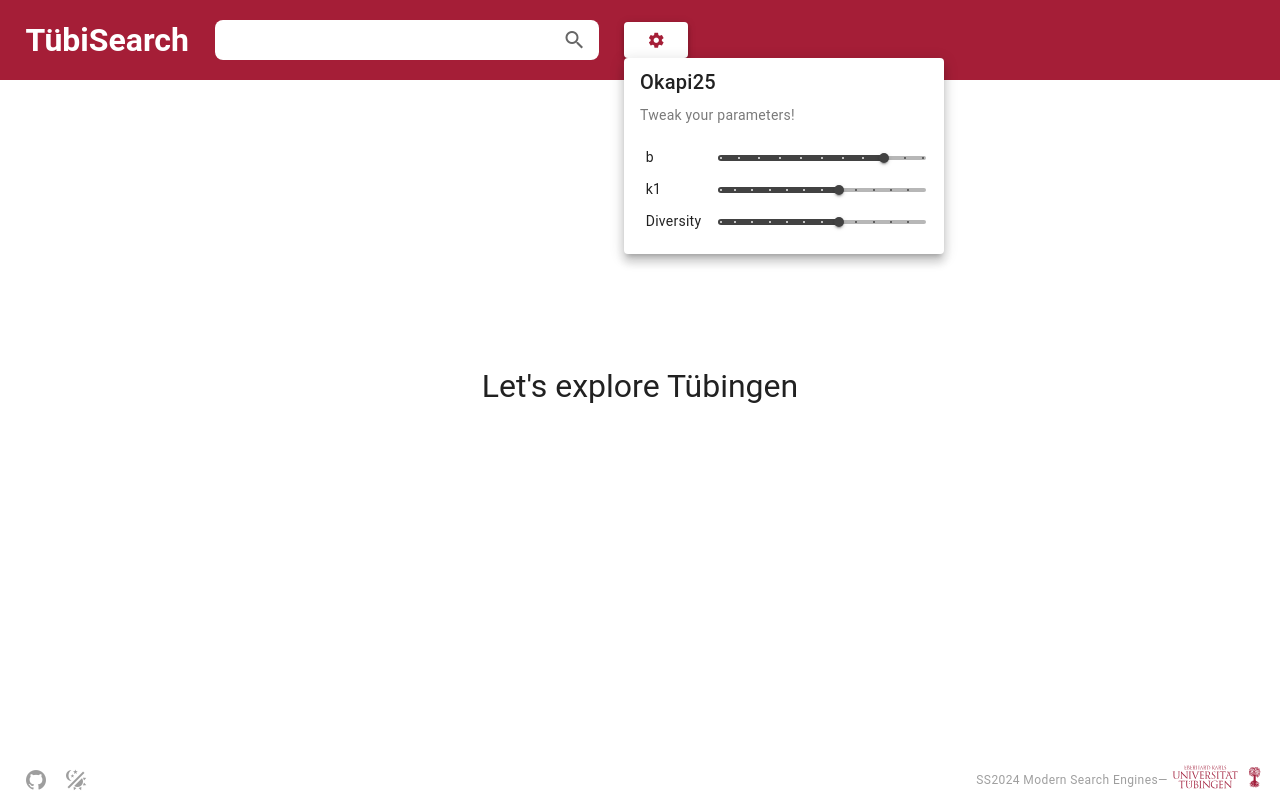
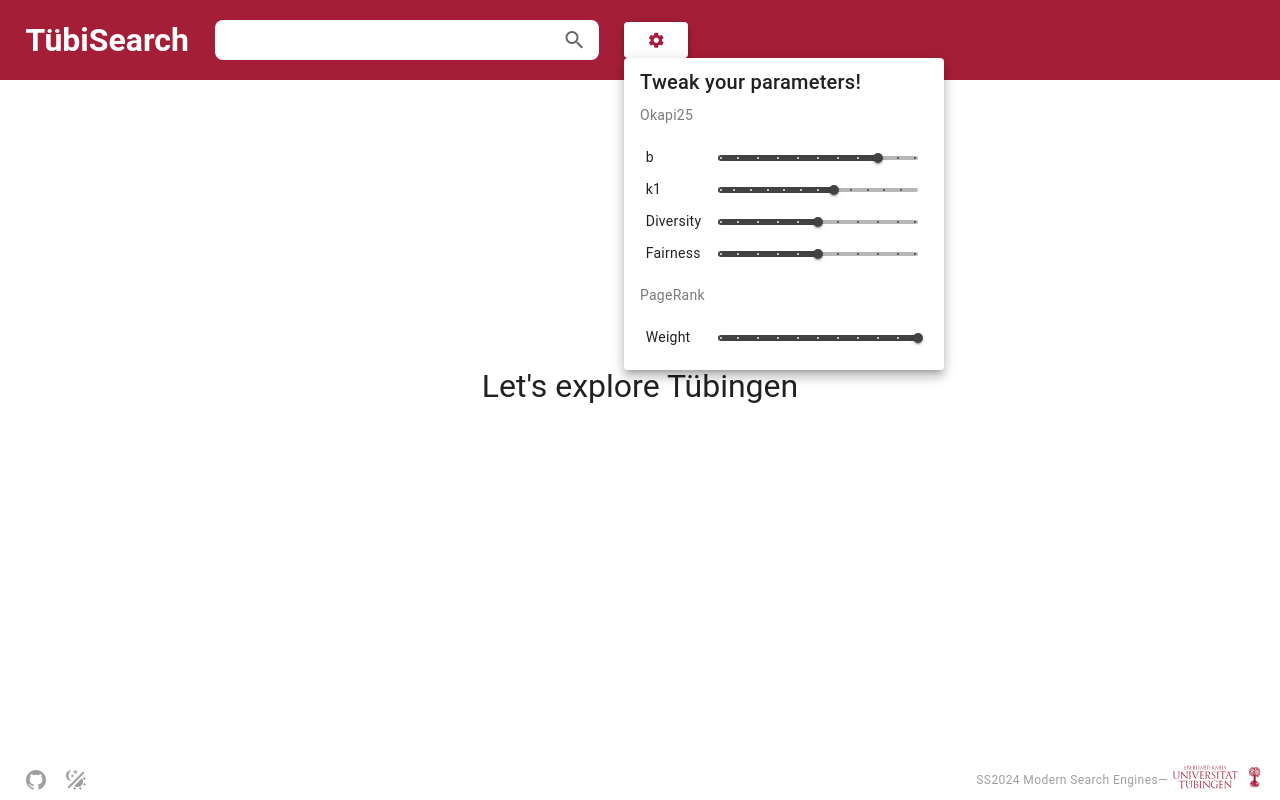
Before and after one commit to malais00/MSE_Group_Project, a Vue app in the folder frontend/: page / in a window 1280 px wide. Both pictures are taken after a click on the button 656 px from the left and 40 px from the top of the page. Built offline with nearby package versions, Linux system fonts and the light colour scheme.

Commit message:
Added Fairness and PageRank weight to frontend control panel, fixed bug where new results were just appended to resultList

```diff
--- a/frontend/src/App.vue
+++ b/frontend/src/App.vue
@@ -1,7 +1,8 @@
 <template>
     <v-app>
         <Header
-            @search-query="(query, b_okapi25_parameter, k1_okapi25_parameter, diversity_okapi25_parameter) => searchQuery(query, 0, b_okapi25_parameter, k1_okapi25_parameter, diversity_okapi25_parameter, true)"
+            @search-query="(query, b_okapi25_parameter, k1_okapi25_parameter, diversity_okapi25_parameter, fairness_okapi25_parameter, pagerank_weight_parameter) =>
+            searchQuery(query, 0, b_okapi25_parameter, k1_okapi25_parameter, diversity_okapi25_parameter, fairness_okapi25_parameter, pagerank_weight_parameter, true)"
             @show-spellchecker="showSpellchecker = true"
             @hide-spellchecker="showSpellchecker = false"
             :show-spellchecker="showSpellchecker"
@@ -14,7 +15,7 @@
                 :loading-results="loadingResults"
                 :maxDocumentsReached="maxDocumentsReached"
                 class="resultDocuments"
-                @fetchMoreResults="(index) => searchQuery(currentQueryReadOnly, index, b_okapi25_parameterReadOnly, k1_okapi25_parameterReadOnly, diversity_okapi25_parameterReadOnly, false)"
+                @fetchMoreResults="(index) => searchQuery(currentQueryReadOnly, index, b_okapi25_parameterReadOnly, k1_okapi25_parameterReadOnly, diversity_okapi25_parameterReadOnly, fairness_okapi25_parameterReadOnly, pagerank_weight_parameterReadOnly, false)"
             />
         </v-main>
 
@@ -46,9 +47,11 @@ export default {
             loadingResults: false,
             searchResults: [],
             currentQueryReadOnly: '',
-            b_okapi25_parameterReadOnly: 0.75,
-            k1_okapi25_parameterReadOnly: 1.5,
-            diversity_okapi25_parameterReadOnly: 1.5,
+            b_okapi25_parameterReadOnly: 0.0,
+            k1_okapi25_parameterReadOnly: 0.0,
+            diversity_okapi25_parameterReadOnly: 0.0,
+            fairness_okapi25_parameterReadOnly: 0.0,
+            pagerank_weight_parameterReadOnly: 0.0,
             snackbarActivator: false,
             snackbarText: '',
             snackbarColor: 'error',
@@ -58,7 +61,7 @@ export default {
         }
     },
     methods: {
-        async searchQuery(query, index, b_okapi25_parameter, k1_okapi25_parameter, diversity_okapi25_parameter, initialQuery=false) {
+        async searchQuery(query, index, b_okapi25_parameter, k1_okapi25_parameter, diversity_okapi25_parameter, fairness_okapi25_parameter, pagerank_weight_parameter, initialQuery=false) {
             if(initialQuery) {
                 this.maxDocumentsReached = false;
             }
@@ -66,16 +69,18 @@ export default {
             this.b_okapi25_parameterReadOnly = b_okapi25_parameter;
             this.k1_okapi25_parameterReadOnly = k1_okapi25_parameter;
             this.diversity_okapi25_parameterReadOnly = diversity_okapi25_parameter;
+            this.fairness_okapi25_parameterReadOnly = fairness_okapi25_parameter;
+            this.pagerank_weight_parameterReadOnly = pagerank_weight_parameter;
             if(query !== "") {
                 this.loadingResults = true;
                 try {
-                    const response = await request.getRequest("/query/"+query+"/"+index+"/okapi/"+b_okapi25_parameter+"/"+k1_okapi25_parameter+"/"+diversity_okapi25_parameter);
+                    const response = await request.getRequest("/query/"+query+"/"+index+"/okapi/"+b_okapi25_parameter+"/"+k1_okapi25_parameter+"/"+diversity_okapi25_parameter+"/"+fairness_okapi25_parameter+"/pagerank/"+pagerank_weight_parameter);
                     if(await checkResponseStatus(200, response)) {
                         const res = await response.json();
                         if(res.length < 10) {
                             this.maxDocumentsReached = true;
                         }
-                        if(this.searchResults.length === 0) {
+                        if(initialQuery) {
                             this.searchResults = res;
                         } else {
                             this.searchResults = this.searchResults.concat(res);
--- a/frontend/src/components/Header.vue
+++ b/frontend/src/components/Header.vue
@@ -52,8 +52,8 @@
                     </v-btn>
                 </template>
                 <v-card style="width: 25vw">
-                    <v-card-title>Okapi25</v-card-title>
-                    <v-card-subtitle>Tweak your parameters!</v-card-subtitle>
+                    <v-card-title>Tweak your parameters!</v-card-title>
+                    <v-card-subtitle>Okapi25</v-card-subtitle>
                     <v-card-text>
                         <div class="okapiContainer">
 <!--                            <span class="okapiText">Okapi25</span>-->
@@ -124,8 +124,66 @@
                                                 hide-details
                                                 thumb-size="10"
                                                 step="0.1"
-                                                min="0.8"
-                                                max="2.0"
+                                                min="0.0"
+                                                max="1.0"
+                                                @update:modelValue="changeDiversity"
+                                            ></v-slider>
+                                        </div>
+                                    </template>
+                                </v-tooltip>
+                                <v-tooltip
+                                    :text="fairness_description"
+                                    location="bottom"
+                                >
+                                    <template v-slot:activator="{ props }">
+                                        <div
+                                            class="sliderContainer"
+                                            v-bind="props"
+                                        >
+                                            <span class="parameterTitle">Fairness</span>
+                                            <v-slider
+                                                v-model="fairness_okapi25_parameter"
+                                                :thumb-label="true"
+                                                show-ticks="always"
+                                                density="compact"
+                                                hide-details
+                                                thumb-size="10"
+                                                step="0.1"
+                                                min="0.0"
+                                                max="1.0"
+                                                @update:modelValue="changeFairness"
+                                            ></v-slider>
+                                        </div>
+                                    </template>
+                                </v-tooltip>
+                                <span v-show="tradeOffDiversityFairnessWarning" class="errormsg">Tradeoff: Diversity + Fairness can't exceed 1.0</span>
+                            </div>
+                        </div>
+                    </v-card-text>
+                    <v-card-subtitle>PageRank</v-card-subtitle>
+                    <v-card-text>
+                        <div class="okapiContainer">
+                            <div class="sliderGroupContainer">
+                                <v-tooltip
+                                    :text="pagerank_weight_description"
+                                    location="bottom"
+                                >
+                                    <template v-slot:activator="{ props }">
+                                        <div
+                                            class="sliderContainer"
+                                            v-bind="props"
+                                        >
+                                            <span class="parameterTitle">Weight</span>
+                                            <v-slider
+                                                v-model="pagerank_weight_parameter"
+                                                :thumb-label="true"
+                                                show-ticks="always"
+                                                density="compact"
+                                                hide-details
+                                                thumb-size="10"
+                                                step="0.1"
+                                                min="0.0"
+                                                max="1.0"
                                             ></v-slider>
                                         </div>
                                     </template>
@@ -160,21 +218,39 @@ export default {
             documents: [],
             b_okapi25_parameter: 0.75,
             k1_okapi25_parameter: 1.5,
-            diversity_okapi25_parameter: 1.5,
+            diversity_okapi25_parameter: 0.5,
+            fairness_okapi25_parameter: 0.5,
+            pagerank_weight_parameter: 1.0,
             b_description: "The b parameter makes sure that search results aren't biased towards very long or very short documents.",
             k1_description: "The k1 parameter ensures that documents with more instances of the search term are ranked higher.",
-            diversity_description: "The diversity parameter in search engine queries helps ensure that the search results include a wide variety of information on the topic, rather than repeating similar content."
+            diversity_description: "The diversity parameter in search engine queries helps ensure that the search results include a wide variety of information on the topic, rather than repeating similar content.",
+            fairness_description: "The fairness parameter in search engine queries aims to balance the visibility of content from different sources or perspectives.",
+            pagerank_weight_description: "The PageRank Weight parameter if more referenced sites get displayed more frequently.",
+
+            tradeOffDiversityFairnessWarning: false,
         };
     },
     methods: {
         sendSearchQuery() {
-            this.$emit('search-query', this.query, this.b_okapi25_parameter, this.k1_okapi25_parameter, this.diversity_okapi25_parameter)
+            this.$emit('search-query', this.query, this.b_okapi25_parameter, this.k1_okapi25_parameter, this.diversity_okapi25_parameter, this.fairness_okapi25_parameter, this.pagerank_weight_parameter)
         },
         sendSpellcheckedQuery() {
             this.query = this.correctedQuery;
             this.$emit('hide-spellchecker');
-            this.$emit('search-query', this.query, this.b_okapi25_parameter, this.k1_okapi25_parameter, this.diversity_okapi25_parameter);
+            this.sendSearchQuery();
 
+        },
+        changeDiversity(value) {
+            if(this.diversity_okapi25_parameter + this.fairness_okapi25_parameter > 1.0) {
+                this.fairness_okapi25_parameter = 1.0 - this.diversity_okapi25_parameter;
+                this.tradeOffDiversityFairnessWarning = true;
+            }
+        },
+        changeFairness(value) {
+            if(this.diversity_okapi25_parameter + this.fairness_okapi25_parameter > 1.0) {
+                this.diversity_okapi25_parameter = 1.0 - this.fairness_okapi25_parameter;
+                this.tradeOffDiversityFairnessWarning = true;
+            }
         }
     }
 }
@@ -235,6 +311,7 @@ export default {
     flex-direction: row;
     justify-content: space-between;
     align-items: center;
+    margin-right: 8px;
 }
 
 .spellcheckContainer {
@@ -282,4 +359,9 @@ export default {
         display: none
     }
 }
+.errormsg {
+    color: rgb(var(--v-theme-error));
+    width: 100%;
+    text-align: center;
+}
 </style>
```
Also changed, not shown: 1 other file (tests, documents, lock files or other folders).
